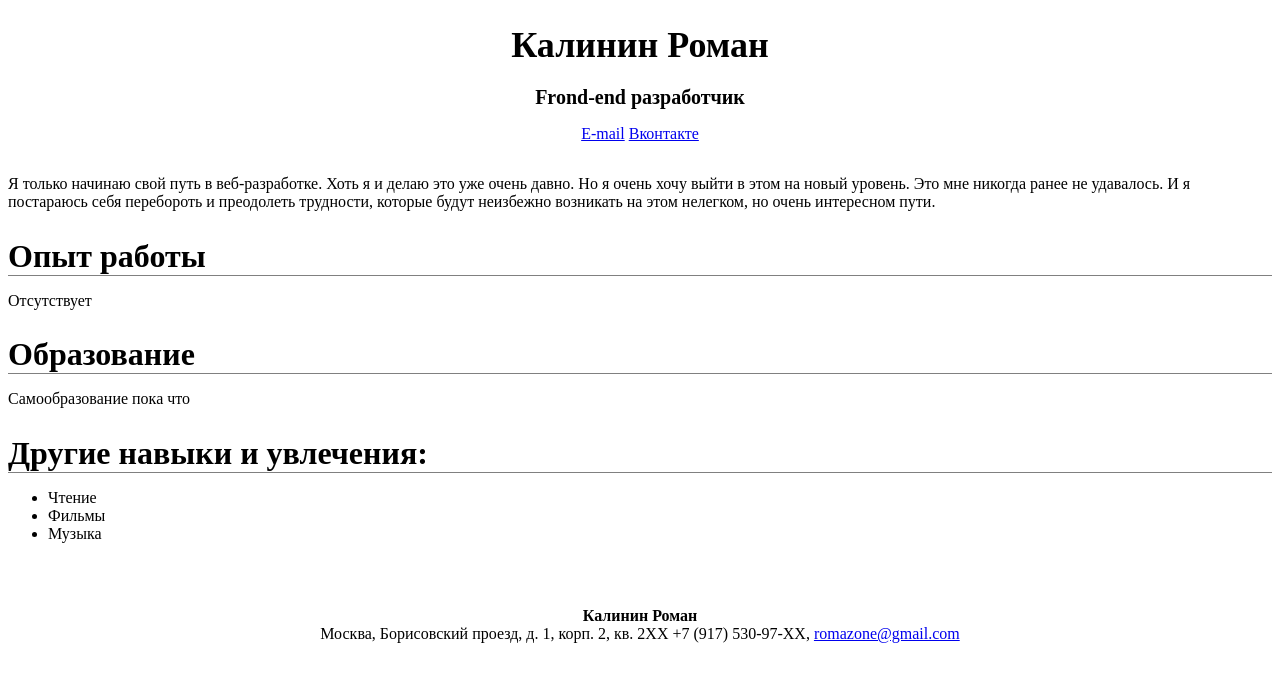
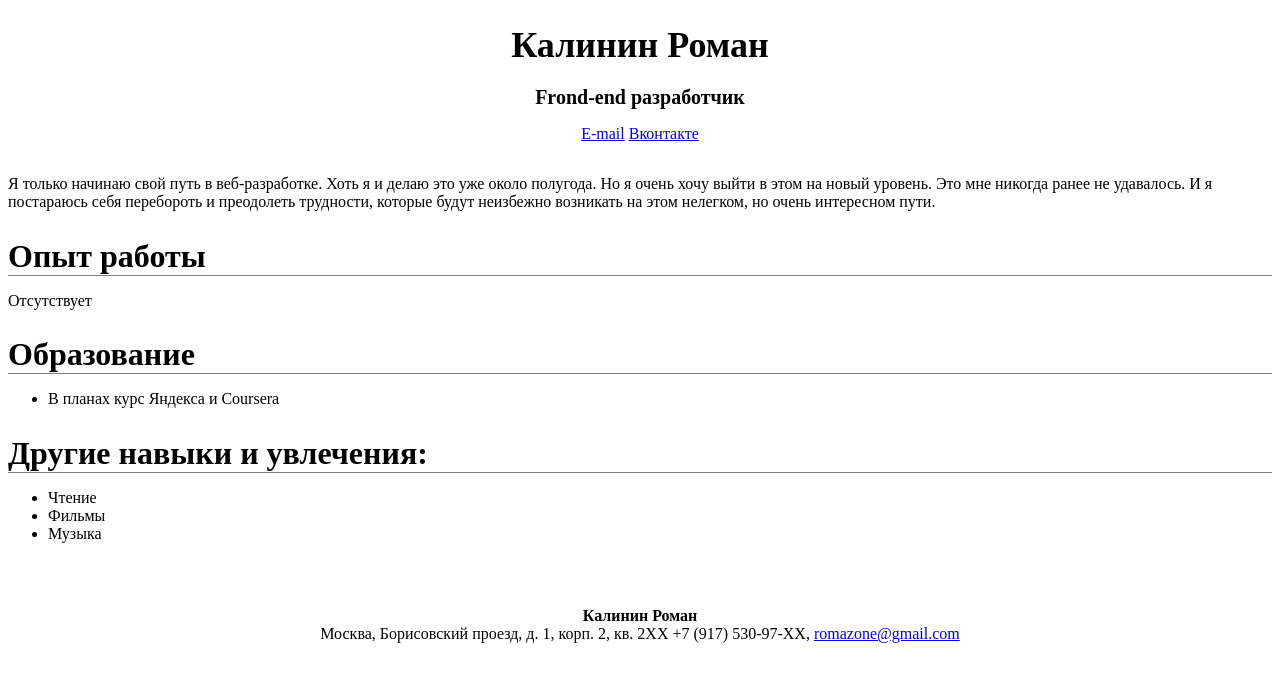
Before and after one commit to Illuminatedmind/Illuminatedmind, a plain HTML site: page index.html in a window 1280 px wide. Drawn offline with Linux system fonts and the light colour scheme.

Commit message:
изменения в html

```diff
--- a/index.html
+++ b/index.html
@@ -18,11 +18,17 @@
     </div>
 
     <div id="main">
-        <p>Я только начинаю свой путь в веб-разработке. Хоть я и делаю это уже очень давно. Но я очень хочу выйти в этом на новый уровень. Это мне никогда ранее не удавалось. И я постараюсь себя перебороть и преодолеть трудности, которые будут неизбежно возникать на этом нелегком, но очень интересном пути.</p>
+        <p>Я только начинаю свой путь в веб-разработке. Хоть я и делаю это уже около полугода. Но я очень хочу выйти в этом на новый уровень. Это мне никогда ранее не удавалось. И я постараюсь себя перебороть и преодолеть трудности, которые будут неизбежно возникать на этом нелегком, но очень интересном пути.</p>
+
         <h2>Опыт работы</h2>
             <p>Отсутствует</p>
+
         <h2>Образование</h2>
-        <p>Самообразование пока что</p>
+            <ul>
+                <liСамоОбразование</li>
+                <li>В планах курс Яндекса и Coursera</li>
+            </ul>
+
         <h2>Другие навыки и увлечения:</h2>
             <ul>
                 <li>Чтение</li>
```
Lines whose indentation alone changed are shown as unchanged.
